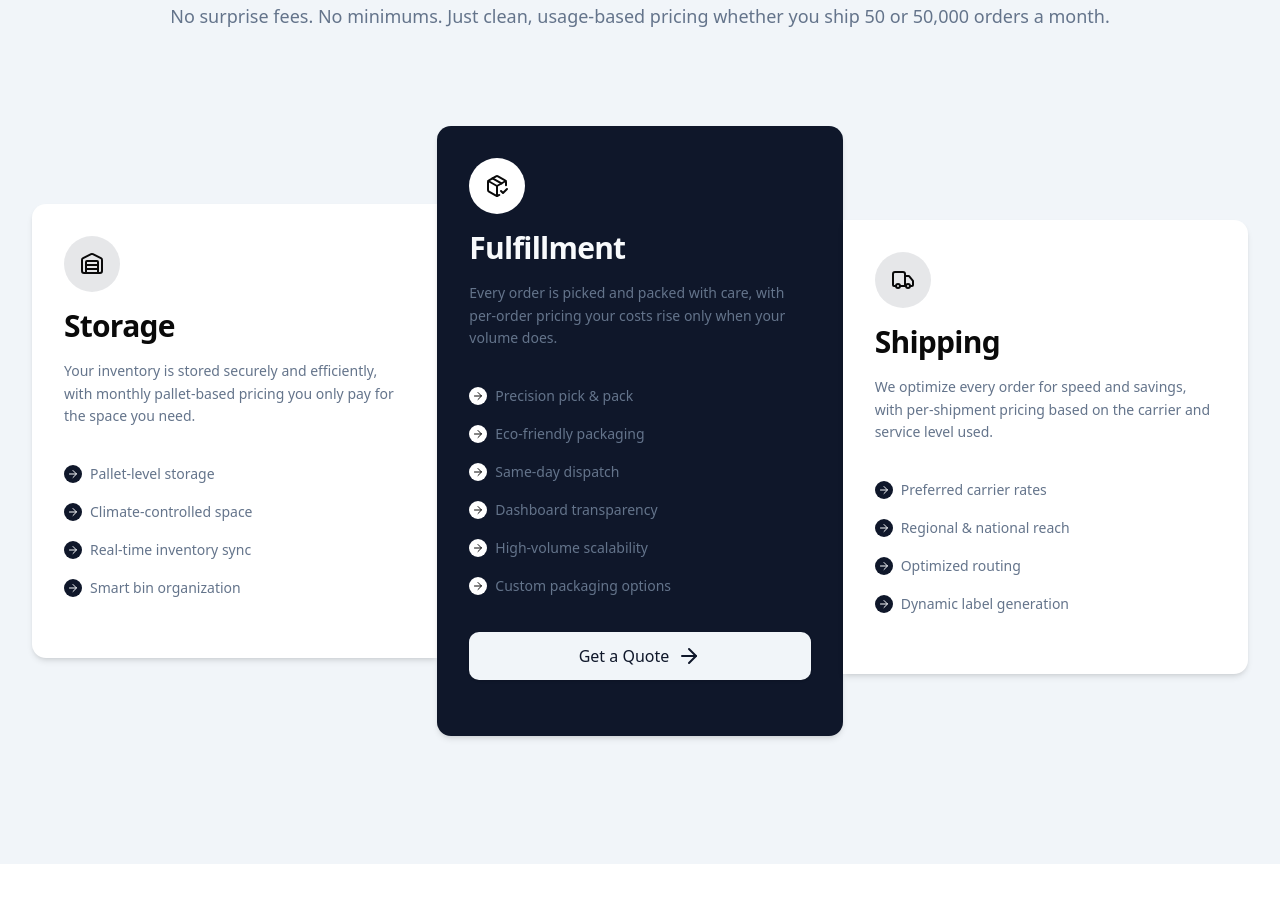
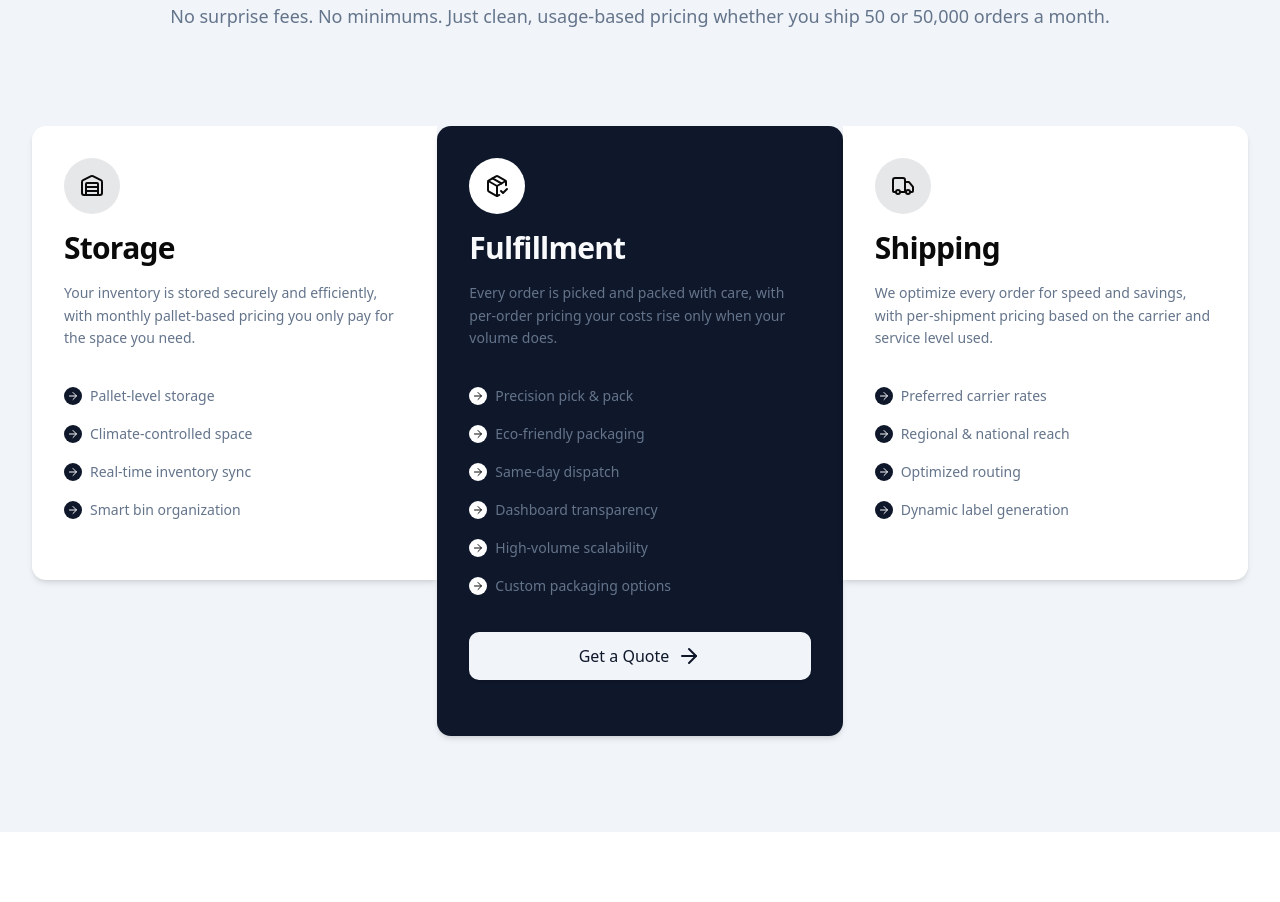
Before and after one commit to johnrclem-tech/Handled-Codex-Website, a Next.js app: page / in a window 1280 px wide. Shown: the part 6220-7122 px from the top of the page. Built offline with nearby package versions, Linux system fonts and the light colour scheme.

Commit message:
Center-align pricing cards horizontally
Add lg:space-y-0 to remove vertical gaps on desktop row layout,
lg:items-stretch for equal card heights, and w-full on card wrappers
to ensure proper centering within the flex container.

https://claude.ai/code/session_01561deszKNye7TwJgfZtco2

```diff
--- a/src/components/shadcn-studio/blocks/pricing-component-15/pricing-component-15.tsx
+++ b/src/components/shadcn-studio/blocks/pricing-component-15/pricing-component-15.tsx
@@ -41,9 +41,9 @@ const Pricing3 = ({
             {desc}
           </p>
         </div>
-        <div className='flex flex-col items-center justify-center gap-0 space-y-8 lg:flex-row'>
+        <div className='flex flex-col items-center justify-center space-y-8 lg:flex-row lg:items-stretch lg:space-y-0'>
           {plans.map((plan, index) => (
-            <div className='max-w-lg flex-1' key={index}>
+            <div className='w-full max-w-lg flex-1' key={index}>
               <Card
                 key={index}
                 className={cn('border-none py-8 shadow-md', {
```
